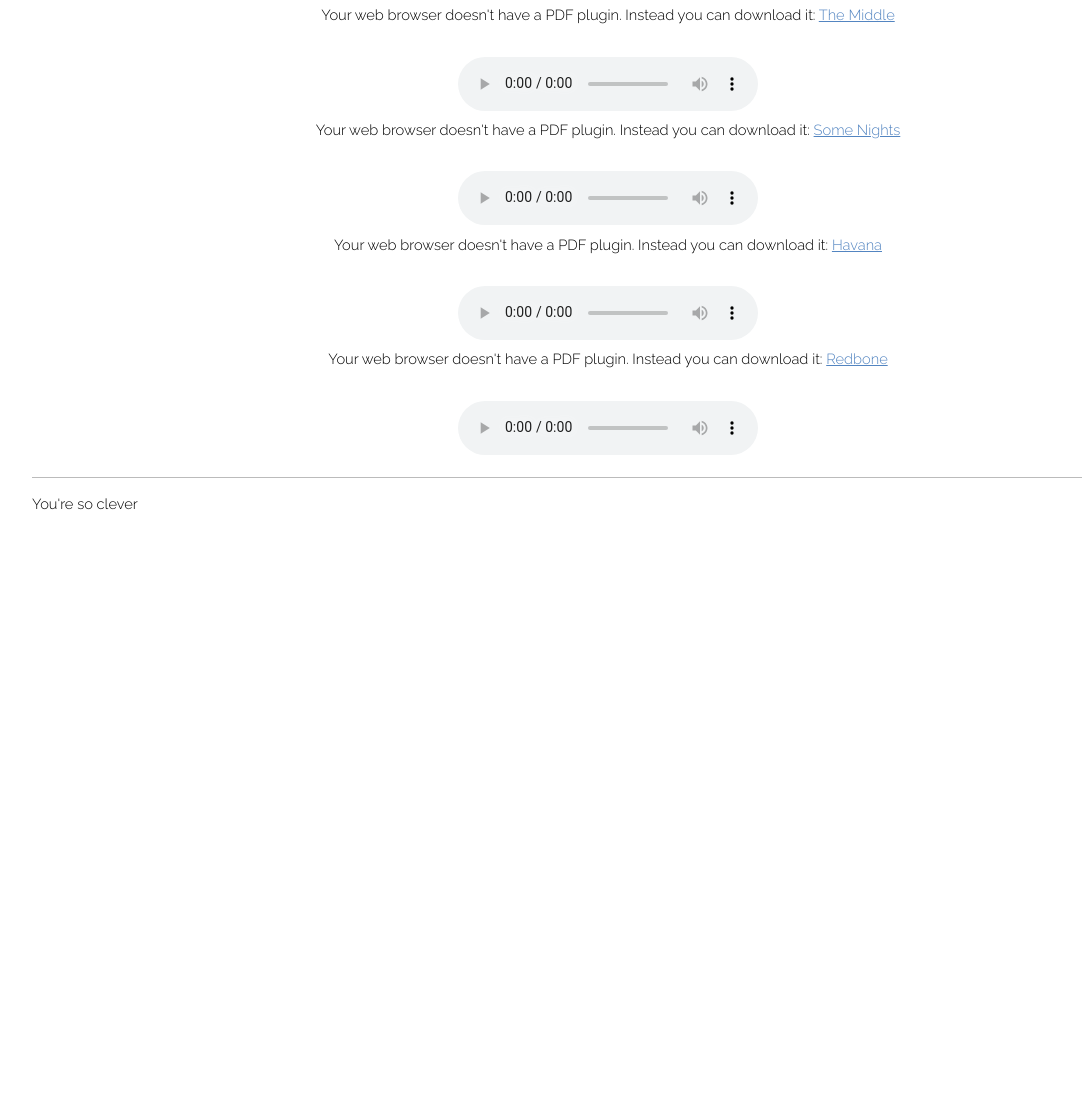
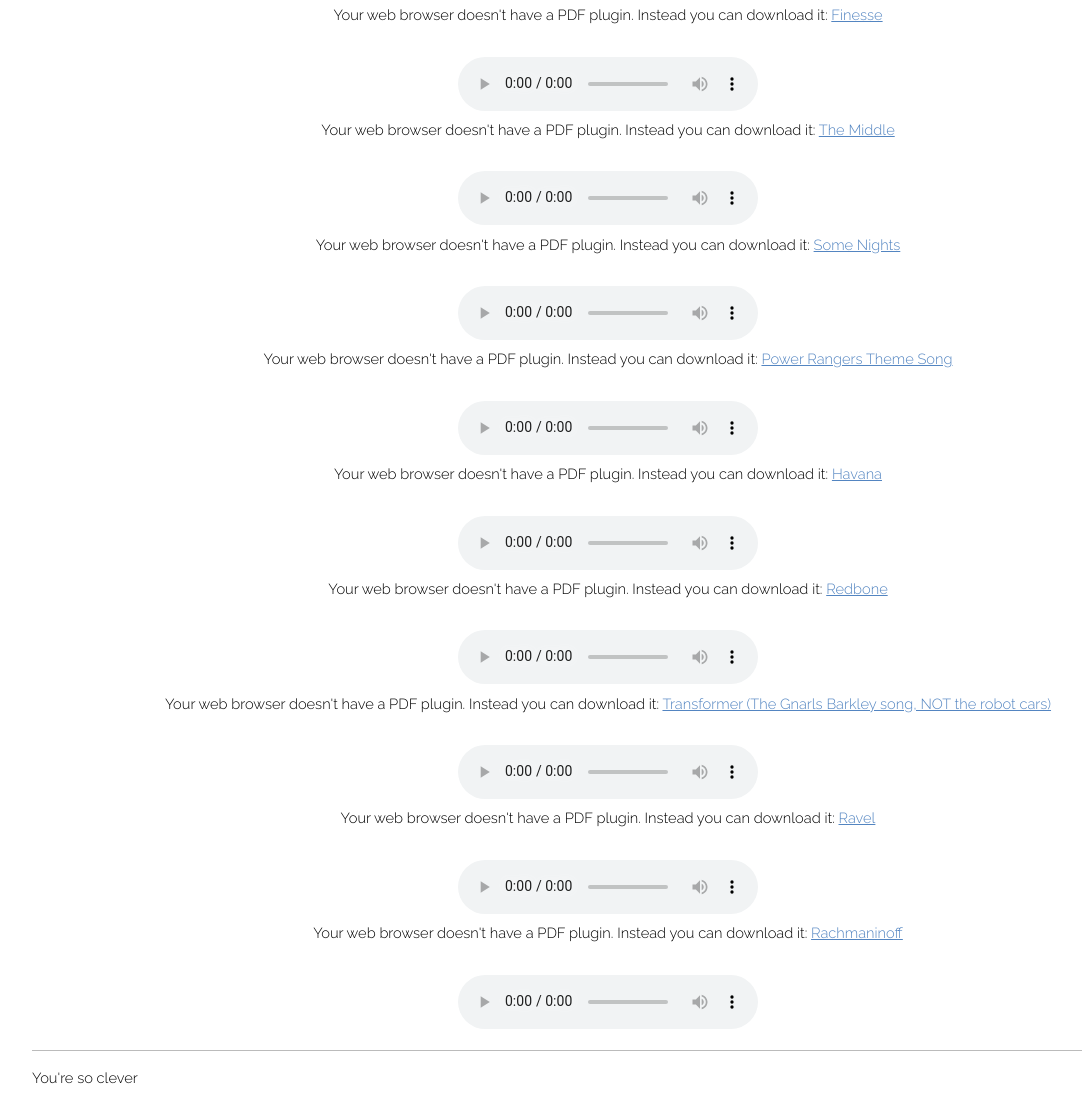
Before and after one commit to EvanRCoffey/RECoffey, a website: page public_html/tunes.html in a window 1280 px wide. Shown: the part 212-1317 px from the top of the page, without its empty margins (32-1114 px from the left). Before the commit the page ends 800 px from the top, so only its background shows below. Drawn offline with Linux system fonts and the light colour scheme.

Commit message:
All new tunes added

```diff
--- a/public_html/tunes.html
+++ b/public_html/tunes.html
@@ -32,6 +32,13 @@
 				<div style="text-align: center;">
 					<br><br>Welcome to my arrangements!  Forgive the MIDI playback.  If you're a band director and want to use one of these tunes, <a href="contact.html" class="normalLink">get in touch</a>, and I'll send you all of the copies you need in exchange for a recording!<br /><hr />
 
+					<object type = "application/pdf" width="400" height="400" data="assets/img/scores/Finesse.pdf"><p>Your web browser doesn't have a PDF plugin.
+  					Instead you can download it: <a href="assets/img/scores/Finesse.pdf">Finesse</a></p></object>
+					<audio controls>
+					  <source src="assets/mp3/Finesse.mp3" type="audio/mp3">
+					  Your browser does not support the audio tag.
+					</audio>
+
 					<object type = "application/pdf" width="400" height="400" data="assets/img/scores/TheMiddle.pdf"><p>Your web browser doesn't have a PDF plugin.
   					Instead you can download it: <a href="assets/img/scores/TheMiddle.pdf">The Middle</a></p></object>
 					<audio controls>
@@ -43,6 +50,13 @@
   					Instead you can download it: <a href="assets/img/scores/SomeNights.pdf">Some Nights</a></p></object>
 					<audio controls>
 					  <source src="assets/mp3/SomeNights.mp3" type="audio/mp3">
+					  Your browser does not support the audio tag.
+					</audio>
+
+					<object type = "application/pdf" width="400" height="400" data="assets/img/scores/PowerRangers.pdf"><p>Your web browser doesn't have a PDF plugin.
+  					Instead you can download it: <a href="assets/img/scores/PowerRangers.pdf">Power Rangers Theme Song</a></p></object>
+					<audio controls>
+					  <source src="assets/mp3/PowerRangers.mp3" type="audio/mp3">
 					  Your browser does not support the audio tag.
 					</audio>
 
@@ -59,6 +73,28 @@
 					  <source src="assets/mp3/Redbone.mp3" type="audio/mp3">
 					  Your browser does not support the audio tag.
 					</audio>
+
+					<object type = "application/pdf" width="400" height="400" data="assets/img/scores/Transformer.pdf"><p>Your web browser doesn't have a PDF plugin.
+  					Instead you can download it: <a href="assets/img/scores/Transformer.pdf">Transformer (The Gnarls Barkley song, NOT the robot cars)</a></p></object>
+					<audio controls>
+					  <source src="assets/mp3/Transformer.mp3" type="audio/mp3">
+					  Your browser does not support the audio tag.
+					</audio>
+
+					<object type = "application/pdf" width="400" height="400" data="assets/img/scores/Ravel.pdf"><p>Your web browser doesn't have a PDF plugin.
+  					Instead you can download it: <a href="assets/img/scores/Ravel.pdf">Ravel</a></p></object>
+					<audio controls>
+					  <source src="assets/mp3/Ravel.mp3" type="audio/mp3">
+					  Your browser does not support the audio tag.
+					</audio>
+
+					<object type = "application/pdf" width="400" height="400" data="assets/img/scores/Rachmaninoff.pdf"><p>Your web browser doesn't have a PDF plugin.
+  					Instead you can download it: <a href="assets/img/scores/Rachmaninoff.pdf">Rachmaninoff</a></p></object>
+					<audio controls>
+					  <source src="assets/mp3/Rachmaninoff.mp3" type="audio/mp3">
+					  Your browser does not support the audio tag.
+					</audio>
+
 				</div>
 			</div>
 		</div>
```
Also changed, not shown: 13 other files.
